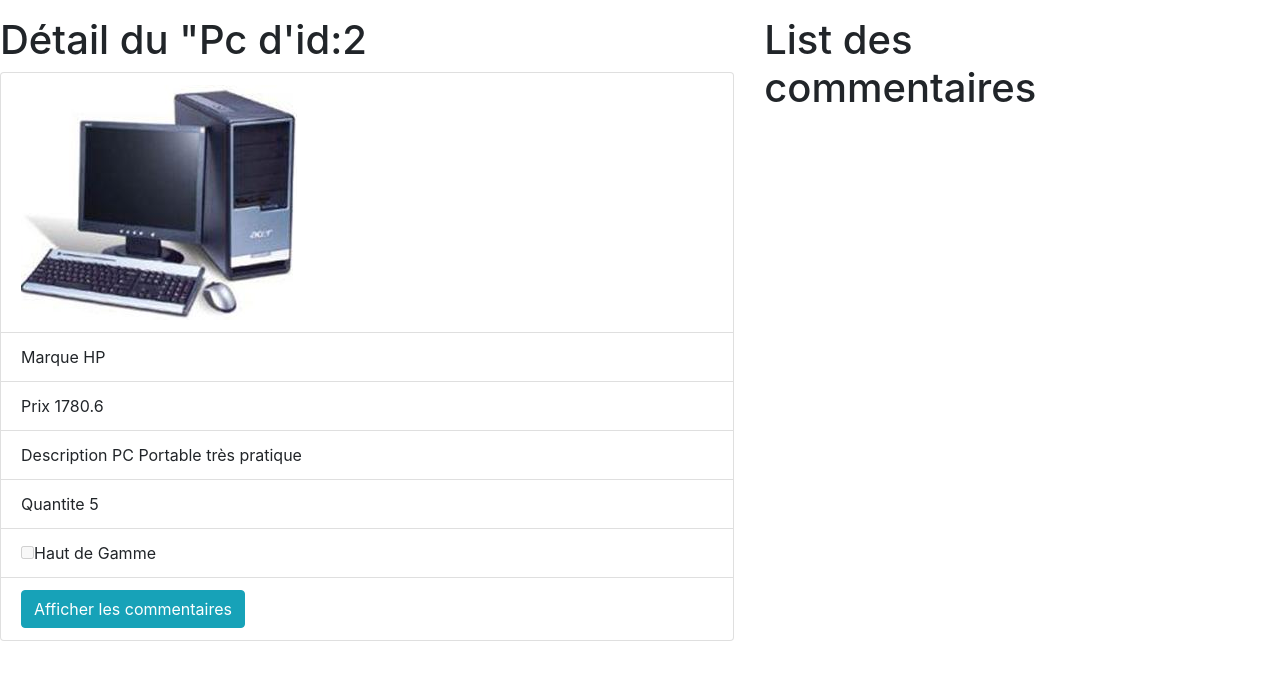
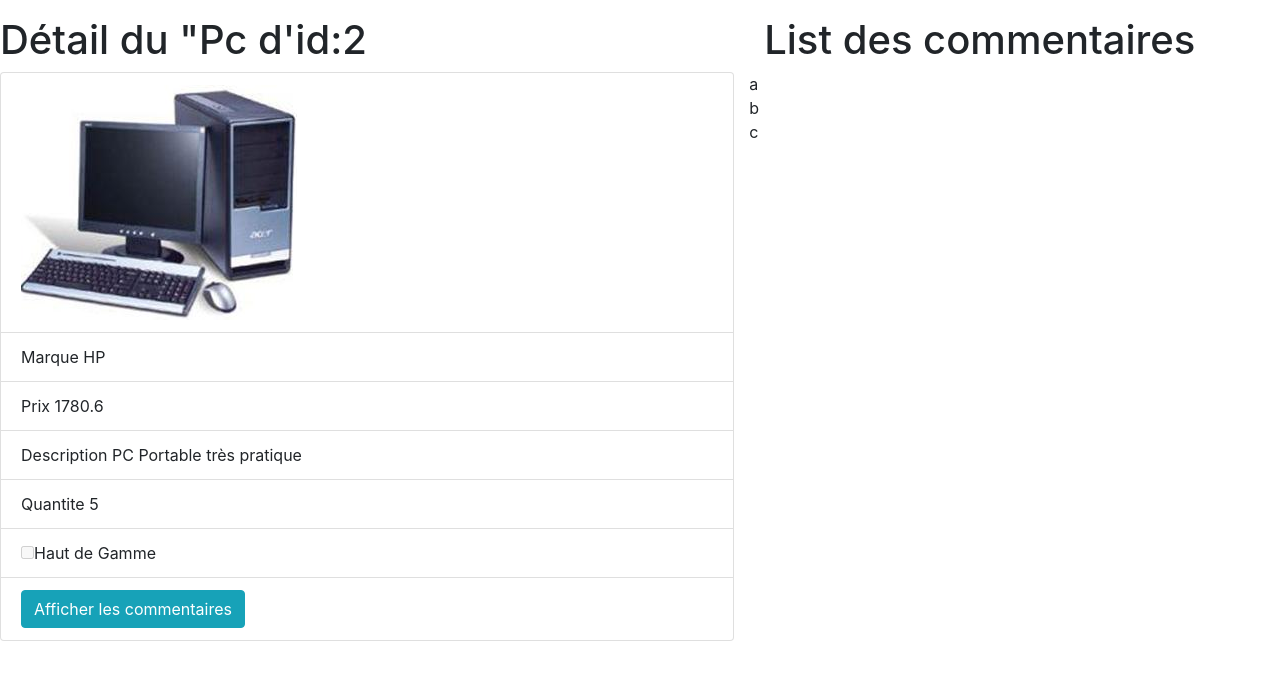
Before and after one commit to mouelhimariem/ProjetMariemMOUELHI, an Angular app: page / in a window 1280 px wide. Shown: the top 680 px of the page. Built offline with nearby package versions, Linux system fonts and the light colour scheme.

Commit message:
detailmateriel mis en forme

```diff
--- a/src/app/informatique/detailmateriel/detailmateriel.component.html
+++ b/src/app/informatique/detailmateriel/detailmateriel.component.html
@@ -13,8 +13,18 @@
 
             </ul>
         </div>
-        <div class="column col-md-4">
+        <div class="column col-md-5">
             <h1 class="pt-3">List des commentaires</h1>
+            <div class="row">a
+
+            </div>
+            <div class="row">b
+
+            </div>
+            <div class="row">c
+
+            </div>
+
         </div>
 
 </div>
```
